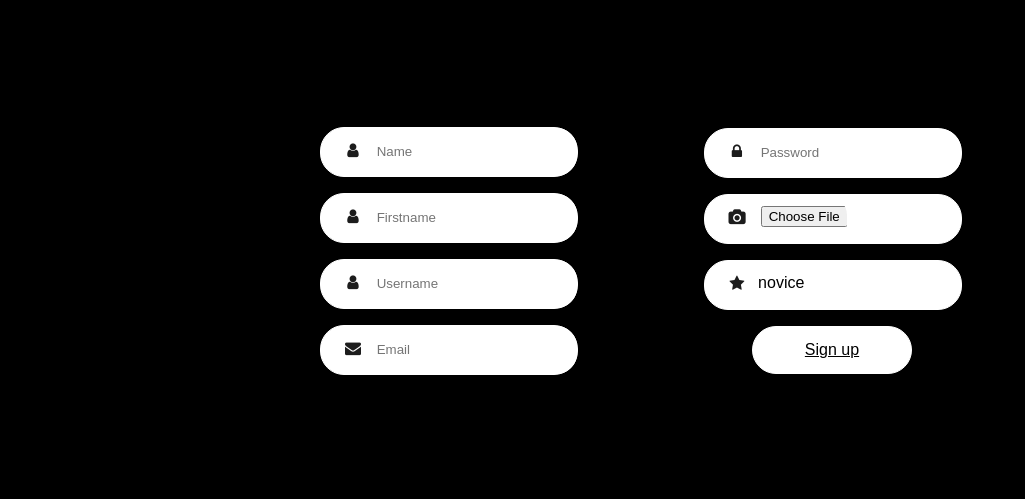
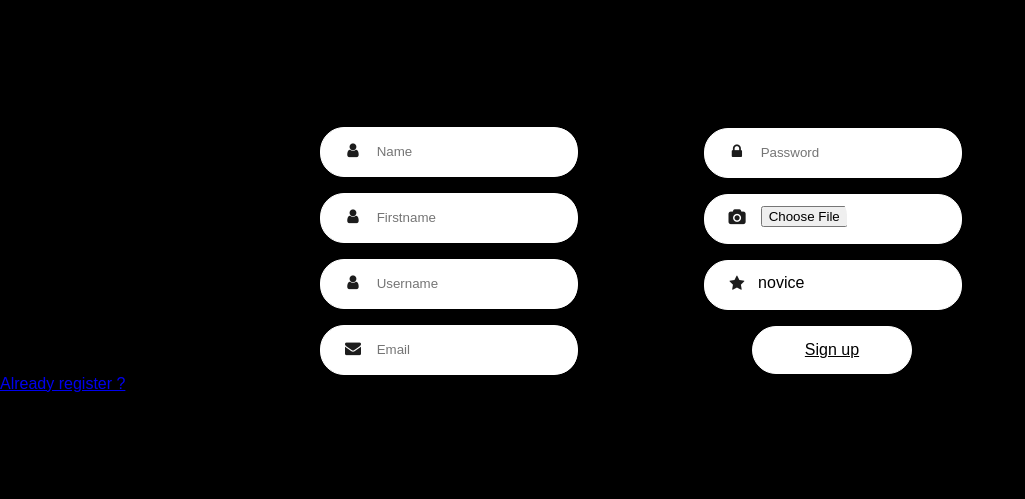
Before and after one commit to Mino1289/BeerAdvisor, a PHP site: page /register.php in a window 1280 px wide. Shown: the part 301-800 px from the top of the page, without its empty margins (0-1025 px from the left). Run offline with PHP 8.4, Linux system fonts and the light colour scheme; data comes from the database, SQL or seed files in the repository; style sheets or scripts are compiled from the project's sources.

Commit message:
Pour paul

```diff
--- a/register.php
+++ b/register.php
@@ -171,6 +171,6 @@
             <?php echo $validation;?>
 
         </form>
-
+        <a href="login.php"> Already register ? </a>
     </body>
 </html>
```
